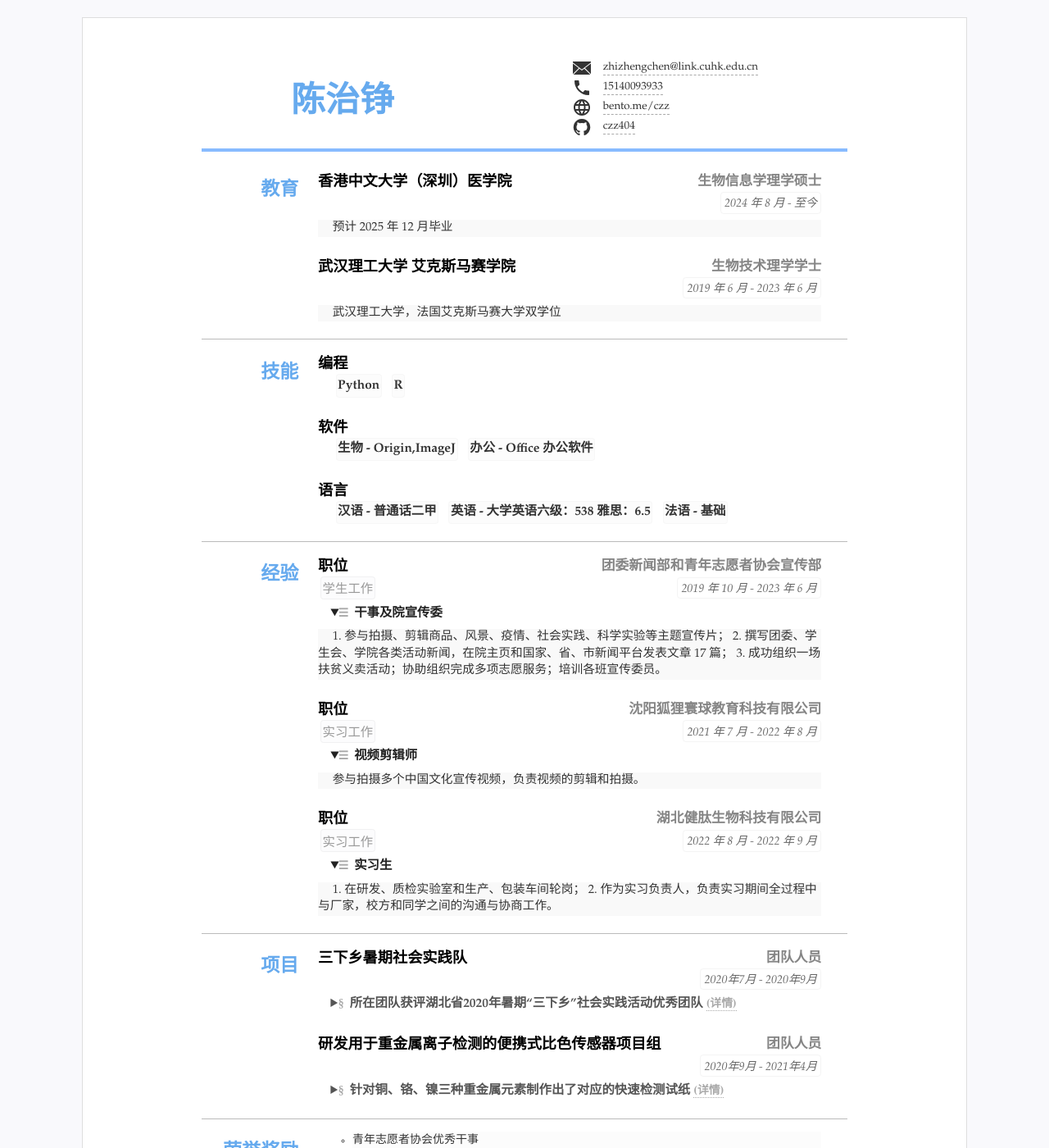
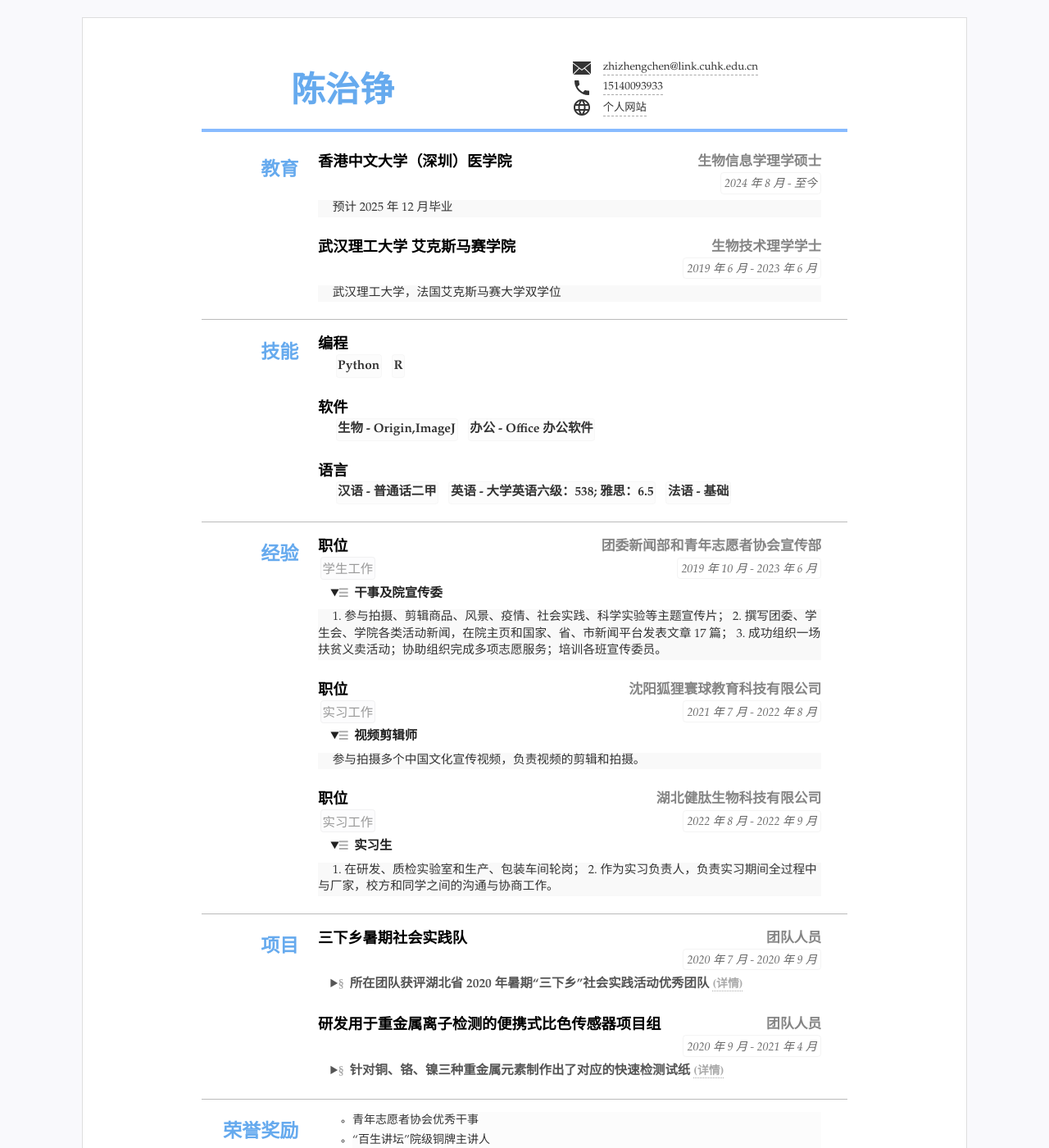
Before and after one commit to czz404/CV, a Jekyll site: the page built from index.html, in a window 1280 px wide and 1400 px high. Shown: the whole window at 82% size. Built offline with Jekyll 4.4.1, drawn with Linux system fonts in a browser that asks for light colours; part of the change alters nothing that is shown.

Commit message:
Update resume.yml

```diff
--- a/_data/resume.yml
+++ b/_data/resume.yml
@@ -15,13 +15,13 @@ contact: #联系方式连接等 3~5 行
 - text: "15140093933"
   href: 'tel:15140093933'
   icon: 'icons/phone.svg'
-- text: "bento.me/czz"
+- text: "个人网站"
   href: 'https://bento.me/czz'
   icon: 'icons/web.svg'
-- text: "czz404"
-  href: 'https://github.com/czz404'
-  icon: "icons/github.svg"
-  attr: 'target="_blank"' #新标签页打开
+#- text: "czz404"
+  #href: 'https://github.com/czz404'
+  #icon: "icons/github.svg"
+  #attr: 'target="_blank"' #新标签页打开
   # - text: "地址"
   #   icon: "icons/location.svg"
 
@@ -53,7 +53,7 @@ main: #简历主要内容，
   - title: 语言
     items: #itmems 可以小块的方式显示
      - 汉语 - 普通话二甲
-     - 英语 - 大学英语六级：538 雅思：6.5
+     - 英语 - 大学英语六级：538;  雅思：6.5
      - 法语 - 基础
 
 - type: experience
@@ -92,12 +92,12 @@ main: #简历主要内容，
   name: 项目
   content:
   - title: 三下乡暑期社会实践队
-    duration: 2020年7月 - 2020年9月
-    summary: 所在团队获评湖北省2020年暑期“三下乡”社会实践活动优秀团队
-    detail: 武汉理工大学关于在抗击非典和新冠肺炎疫情中社会应对措施的比较和分析暑期社会实践队获评湖北省2020年暑期“三下乡”社会实践活动优秀团队
+    duration: 2020 年 7 月 - 2020 年 9 月
+    summary: 所在团队获评湖北省 2020 年暑期“三下乡”社会实践活动优秀团队
+    detail: 武汉理工大学关于在抗击非典和新冠肺炎疫情中社会应对措施的比较和分析暑期社会实践队获评湖北省 2020 年暑期“三下乡”社会实践活动优秀团队
     sub: 团队人员
   - title: 研发用于重金属离子检测的便携式比色传感器项目组
-    duration: 2020年9月 - 2021年4月
+    duration: 2020 年 9 月 - 2021 年 4 月
     summary: 针对铜、铬、镍三种重金属元素制作出了对应的快速检测试纸
     detail: 撰写“新便携式总金属检测试纸更廉价、便捷”一文，发表在“中国科技网”
     sub: 团队人员
@@ -105,7 +105,7 @@ main: #简历主要内容，
 
 #others 其他简略内容(列表)
 others: #其他列表显示
-- type: others #ID可以为空
+- type: others #ID 可以为空
   name: '荣誉奖励'
   content: #选择需要的格式
   - title:
@@ -120,16 +120,16 @@ others: #其他列表显示
 #  - 单行文字
 #  - 如果有可以继续添加
 
-#footer 脚注，打印版和web版不同不显示
+#footer 脚注，打印版和 web 版不同不显示
 footer: #脚注多组
-  print: #打印版markdown或者html
+  print: #打印版 markdown 或者 html
   screen:
   - text: "简历脚注"
   #   href: '/'
   - text: "Made with &hearts; by NewFuture"
     href: "https://github.com/NewFuture/CV/"
 
-#页面额外js脚本，如xx统计
+#页面额外 js 脚本，如 xx 统计
 scripts:
 #- src: "assets/js/resume.js"
-#  defer: defer #可以设置defer或者sync异步加载
+#  defer: defer #可以设置 defer 或者 sync 异步加载
```
